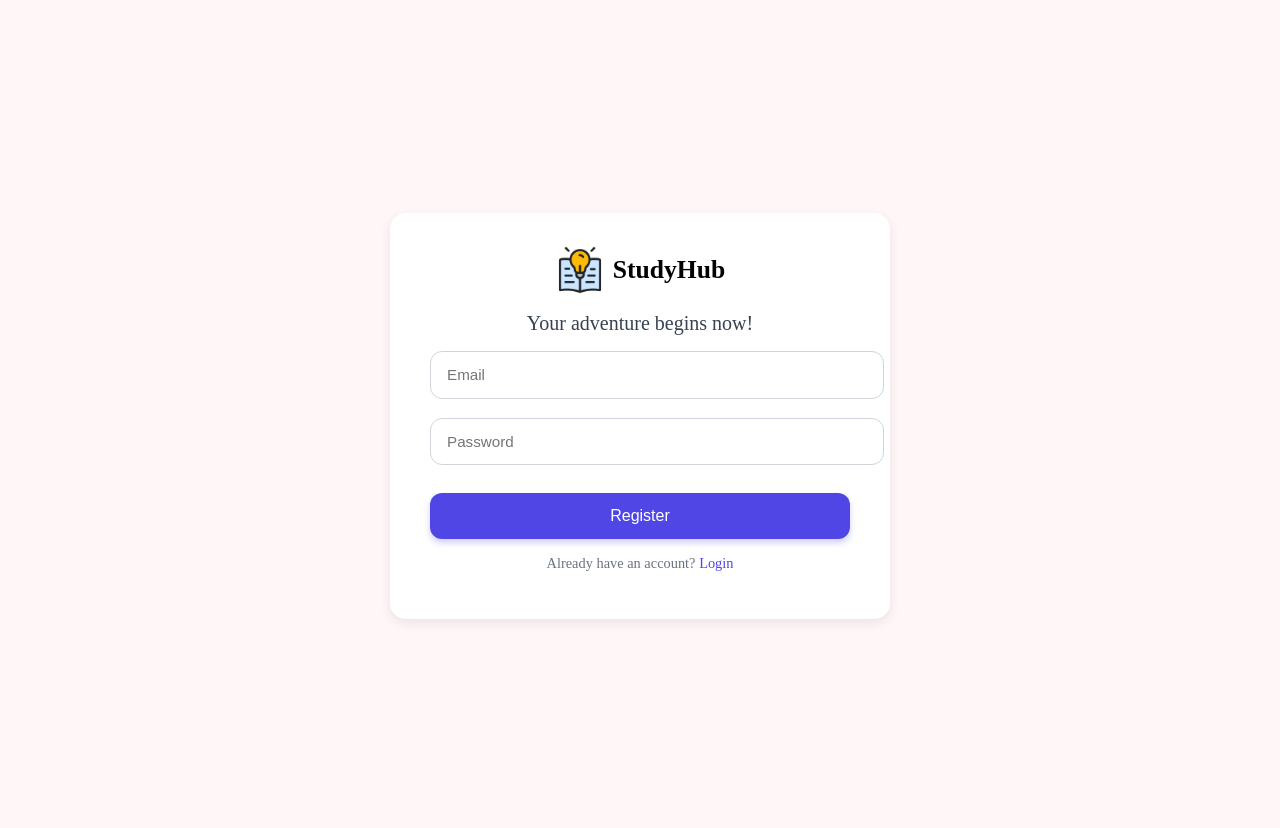
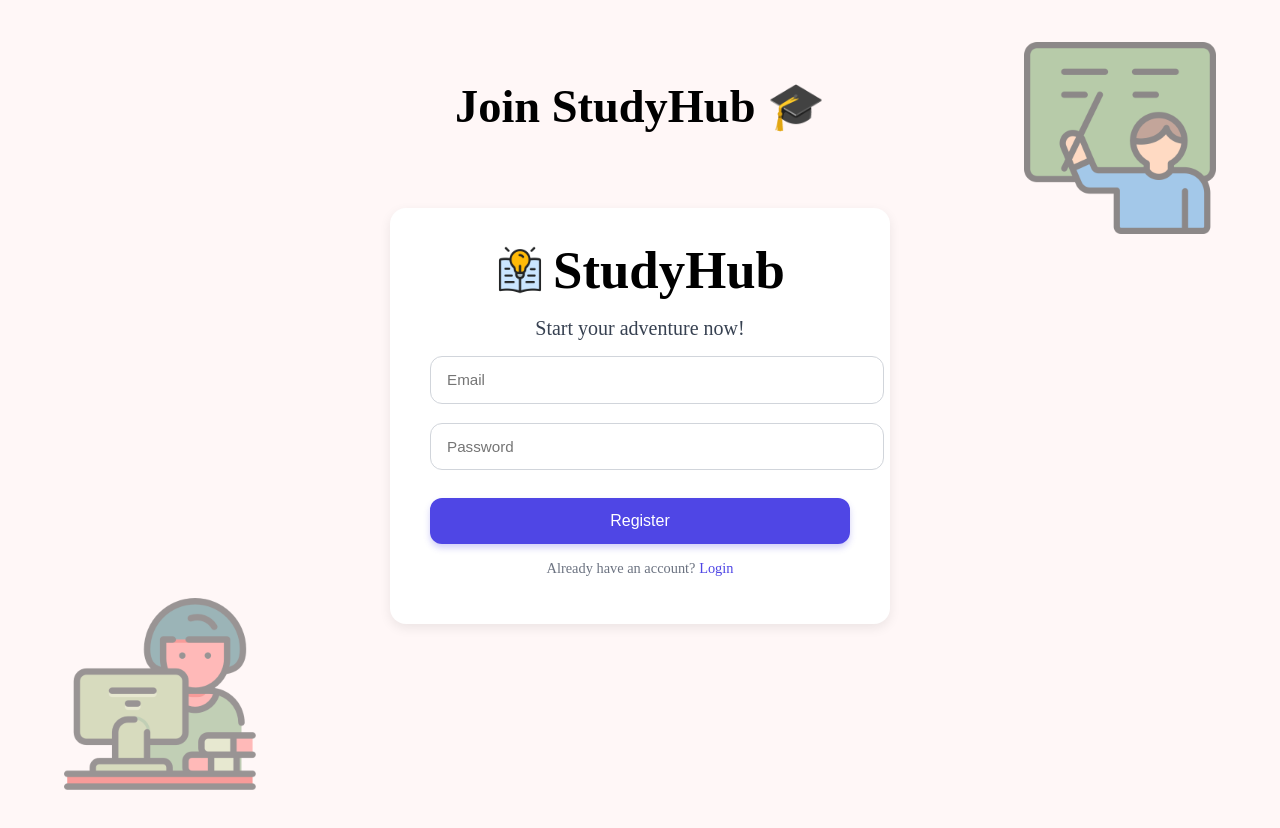
Before and after one commit to trg0124/FantasticFour, a React (Create React App) app in the folder frontend/studyhub/: page /signup in a window 1280 px wide. Shown: the top 828 px of the page. Built offline with nearby package versions, Linux system fonts and the light colour scheme; no server answers.

Commit message:
Changed signup to match login

```diff
--- a/frontend/studyhub/src/components/Auth/Signup.jsx
+++ b/frontend/studyhub/src/components/Auth/Signup.jsx
@@ -56,7 +56,7 @@ export default function Signup() {
       await createUserWithEmailAndPassword(auth, email, password);
       nav("/home");
     } catch (err) {
-      setError("Unable to create account. Try a stronger password.");
+      setError("Unable to create account. Try a different email or password.");
     }
   }
 
@@ -70,25 +70,100 @@ export default function Signup() {
         alignItems: "center",
         padding: "1rem",
         fontFamily: "Poppins",
+        position: "relative",
+        overflow: "hidden",
       }}
     >
+      {/* Bottom-left illustration */}
+      <img
+        src="/student.png"
+        style={{
+          position: "absolute",
+          bottom: "5%",
+          left: "5%",
+          width: "15%",
+          opacity: 0.4,
+          pointerEvents: "none",
+          userSelect: "none",
+        }}
+      />
+
+      {/* Top-right illustration */}
+      <img
+        src="/teacher.png"  // ← swap to your chosen asset
+        style={{
+          position: "absolute",
+          top: "5%",
+          right: "5%",
+          width: "15%",
+          opacity: 0.45,
+          pointerEvents: "none",
+          userSelect: "none",
+        }}
+      />
+
+      {/* Hero Title */}
+      <div
+        style={{
+          position: "absolute",
+          top: "3rem",
+          textAlign: "center",
+          width: "100%",
+          zIndex: 1,
+        }}
+      >
+        <h1
+          style={{
+            fontSize: "2.9rem",
+            fontWeight: "600",
+            color: "black",
+            marginBottom: "0.2rem",
+          }}
+        >
+          Join StudyHub 🎓
+        </h1>
+      </div>
+
+      {/* Signup card */}
       <div style={cardStyle}>
-        {/* Logo + Title */}
-        <div style={{ display: "flex", justifyContent: "center", alignItems: "center", gap: "0.5rem", marginBottom: "1rem" }}>
+        <div
+          style={{
+            display: "flex",
+            justifyContent: "center",
+            alignItems: "center",
+            gap: "0.5rem",
+            marginBottom: "1rem",
+          }}
+        >
           <img
             src="/learning.png"
             alt="logo"
             style={{ width: "50px", height: "50px" }}
           />
-          <h1 style={{ fontSize: "1.6rem", fontWeight: "600", margin: 0 }}>StudyHub</h1>
+          <h1 style={{ fontSize: "3.3rem", fontWeight: "600", margin: 0 }}>
+            StudyHub
+          </h1>
         </div>
 
-        <h2 style={{ fontSize: "1.25rem", fontWeight: "500", color: "#374151", marginBottom: "1rem" }}>
-          Your adventure begins now!
+        <h2
+          style={{
+            fontSize: "1.25rem",
+            fontWeight: "500",
+            color: "#374151",
+            marginBottom: "1rem",
+          }}
+        >
+         Start your adventure now!
         </h2>
 
         {error && (
-          <p style={{ color: "#DC2626", fontSize: "0.9rem", marginBottom: "1rem" }}>
+          <p
+            style={{
+              color: "#DC2626",
+              fontSize: "0.9rem",
+              marginBottom: "1rem",
+            }}
+          >
             {error}
           </p>
         )}
@@ -121,7 +196,7 @@ export default function Signup() {
               onClick={() => setShowPass(!showPass)}
               style={{
                 position: "absolute",
-                right: "1rem",
+                right: "2rem",
                 top: "50%",
                 transform: "translateY(-50%)",
                 cursor: "pointer",
@@ -144,11 +219,21 @@ export default function Signup() {
           </button>
         </form>
 
-        <p style={{ marginTop: "1rem", fontSize: "0.9rem", color: "#6B7280" }}>
+        <p
+          style={{
+            marginTop: "1rem",
+            fontSize: "0.9rem",
+            color: "#6B7280",
+          }}
+        >
           Already have an account?{" "}
           <Link
             to="/login"
-            style={{ color: "#4F46E5", textDecoration: "none", fontWeight: "500" }}
+            style={{
+              color: "#4F46E5",
+              textDecoration: "none",
+              fontWeight: "500",
+            }}
           >
             Login
           </Link>
```
